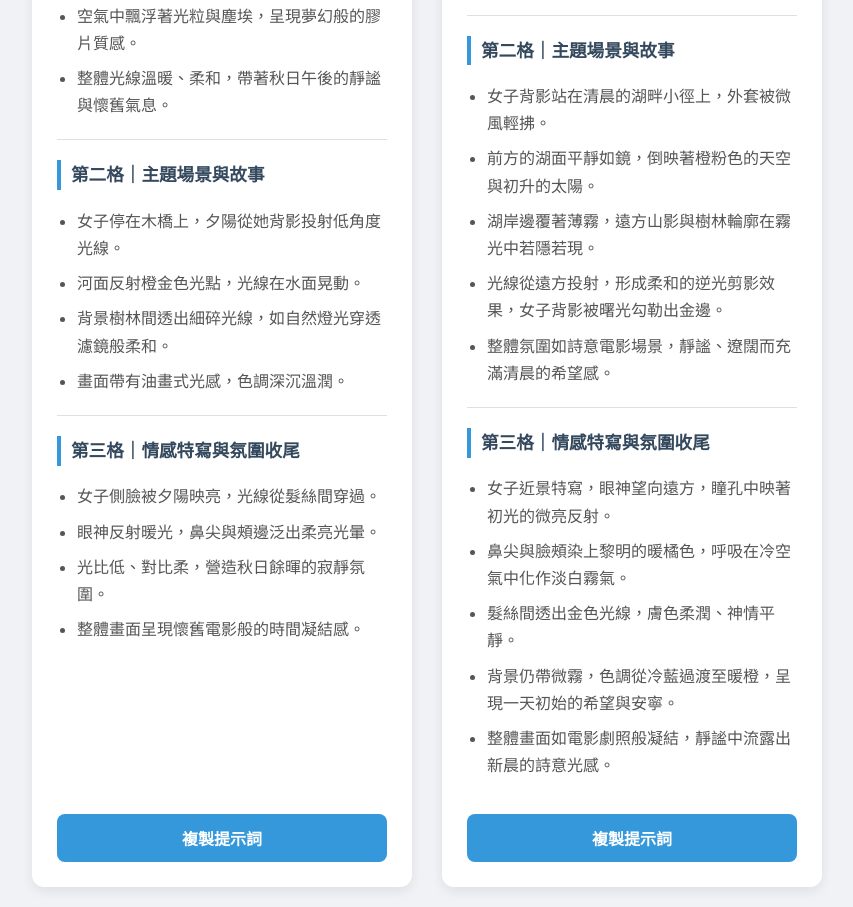
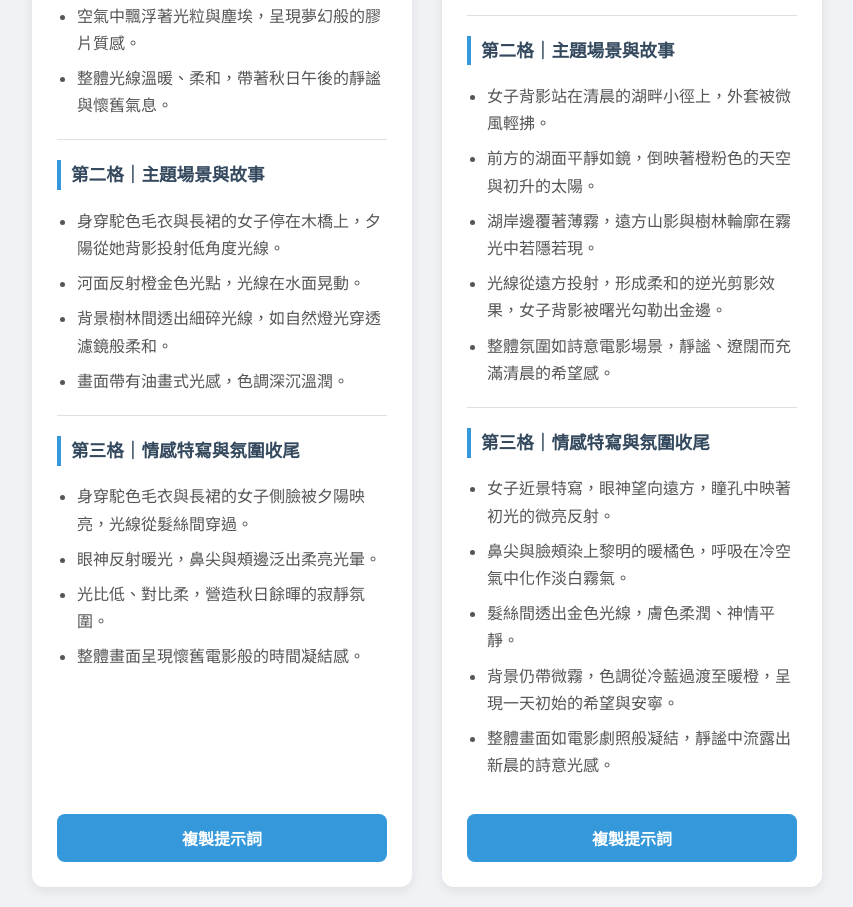
Before and after one commit to SallyFei/-three-frame-scene, a plain HTML site: page index.html in a window 1280 px wide. Shown: the part 6052-6959 px from the top of the page, without its empty margins (8-861 px from the left). Drawn offline with Linux system fonts and the light colour scheme.

Commit message:
Update index.html

```diff
--- a/index.html
+++ b/index.html
@@ -402,7 +402,7 @@
                         <hr>
                         <h3>第二格｜主題場景與故事</h3>
                         <ul>
-                            <li>女子停在木橋上，夕陽從她背影投射低角度光線。</li>
+                            <li>身穿駝色毛衣與長裙的女子停在木橋上，夕陽從她背影投射低角度光線。</li>
                             <li>河面反射橙金色光點，光線在水面晃動。</li>
                             <li>背景樹林間透出細碎光線，如自然燈光穿透濾鏡般柔和。</li>
                             <li>畫面帶有油畫式光感，色調深沉溫潤。</li>
@@ -410,7 +410,7 @@
                         <hr>
                         <h3>第三格｜情感特寫與氛圍收尾</h3>
                         <ul>
-                            <li>女子側臉被夕陽映亮，光線從髮絲間穿過。</li>
+                            <li>身穿駝色毛衣與長裙的女子側臉被夕陽映亮，光線從髮絲間穿過。</li>
                             <li>眼神反射暖光，鼻尖與頰邊泛出柔亮光暈。</li>
                             <li>光比低、對比柔，營造秋日餘暉的寂靜氛圍。</li>
                             <li>整體畫面呈現懷舊電影般的時間凝結感。</li>
```
